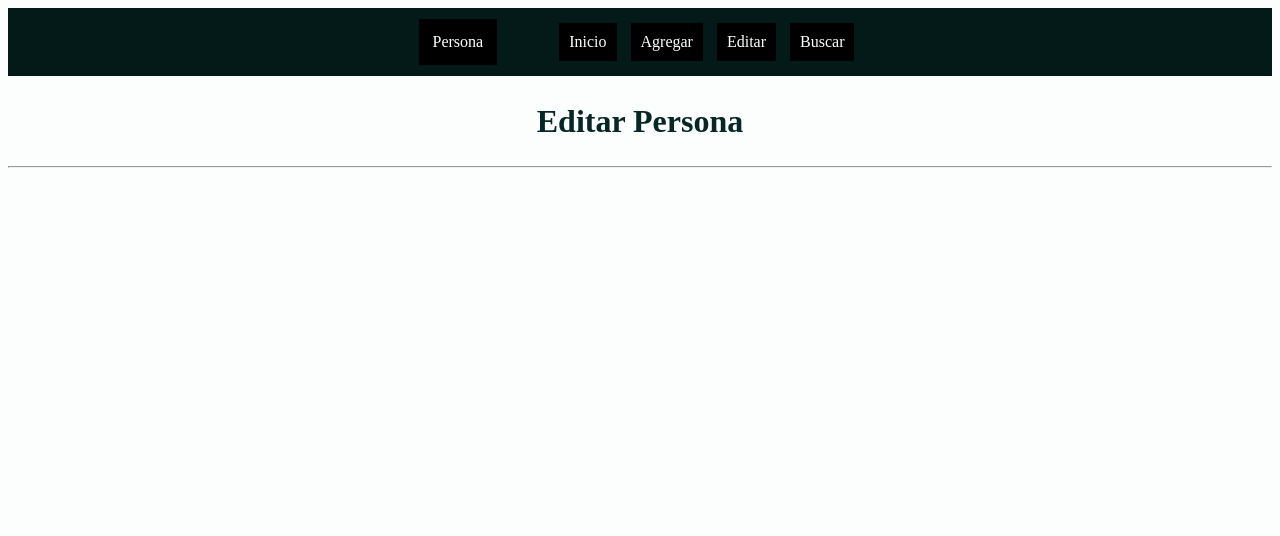
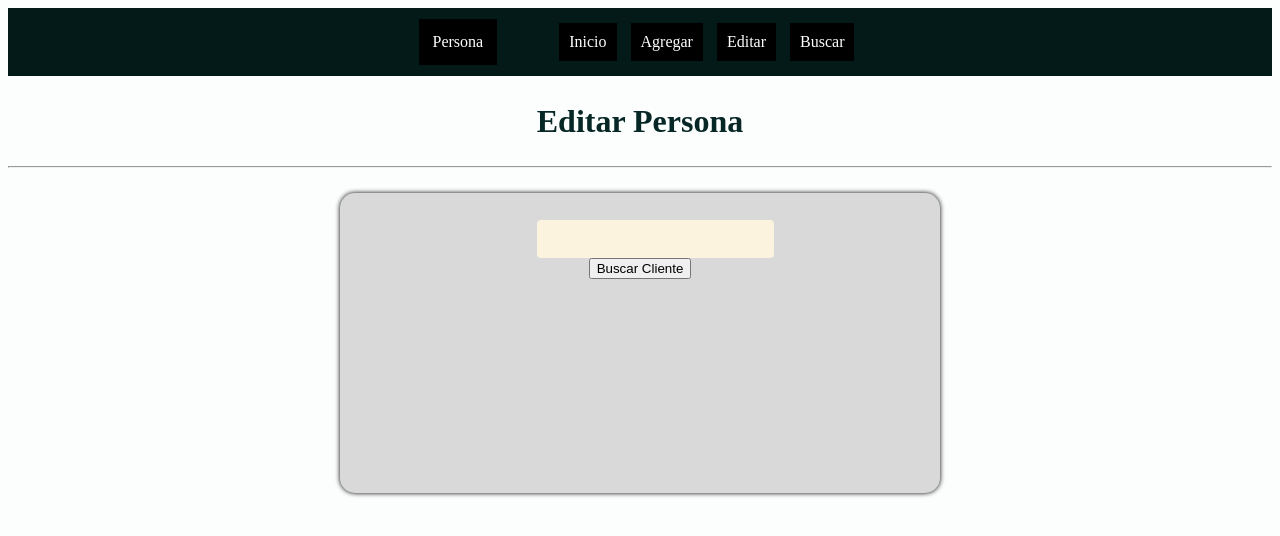
Before and after one commit to Delbelt/React-Crud-Personas, a React (Create React App) app: page /editar in a window 1280 px wide. Shown: the top 536 px of the page. Built offline with nearby package versions, Linux system fonts and the light colour scheme.

Commit message:
Agrega las paginas restantes con su funcionamiento [pages]

```diff
--- a/src/pages/BuscarScreen.jsx
+++ b/src/pages/BuscarScreen.jsx
@@ -1,11 +1,29 @@
-import React from 'react'
+import React, { useContext } from 'react'
+import TablaPersona from '../components/TablaPersona';
 import Title from '../components/Title';
+import PersonaContext from '../context/PersonaContext';
+import usePersona from '../hooks/usePersona';
 
 const BuscarScreen = () =>
 {
+    const {state} = useContext(PersonaContext);
+
+    const {id, handleFind, handleDelete} = usePersona(); //Refactor
+
+    const buscar = state.filter(objeto => objeto.id === id);
+
     return(
         <React.Fragment>
             <Title titulo='Buscar Persona'/>
+            <form onSubmit={handleFind}>
+                <label>
+                    <input type="text" autoComplete='off' name="id"/>
+                </label>
+                    <button type="submit">Buscar Cliente</button>
+            </form>
+
+            {id !== "" && <TablaPersona data={buscar} handleDelete={handleDelete}/>}
+
         </React.Fragment>
     );
 }
--- a/src/pages/EditarScreen.jsx
+++ b/src/pages/EditarScreen.jsx
@@ -1,11 +1,46 @@
-import React from 'react'
+import React, { useContext } from 'react'
 import Title from '../components/Title';
+import PersonaContext from '../context/PersonaContext';
+import usePersona from '../hooks/usePersona';
 
 const EditarScreen = () =>
 {
+    const {state, dispatch} = useContext(PersonaContext);
+
+    const {id, handleFind, handleEdit, handleChange, nombre, dni} = usePersona(dispatch); //Refactor
+
+    const buscar = state.filter(objeto => objeto.id === id);
+
+
     return(
         <React.Fragment>
+
             <Title titulo='Editar Persona'/>
+
+            <form className='form' onSubmit={handleFind}>
+                <label>
+                    <input autoComplete='off' type="text" name="id"/>
+                </label>
+                    <button type="submit">Buscar Cliente</button>
+            </form>
+
+            {
+                buscar.map((objeto)=>
+                {
+                    return(
+                        <div key={objeto.id}>
+                        <form className='form' onSubmit={handleEdit}>
+                            <label>
+                                <input type="hidden" name='id' value={objeto.id}></input>
+                                <input onChange={handleChange} autoComplete='off' type="text" name='nombre'  placeholder={objeto.nombre} value={nombre}></input>
+                                <input onChange={handleChange} autoComplete='off' type="text" name='dni'  placeholder={objeto.dni} value={dni}></input>
+                                <button type="submit">Editar</button>
+                            </label>
+                        </form>
+                        </div>
+                    )
+                })
+            }
         </React.Fragment>
     );
 }
--- a/src/pages/InicioScreen.jsx
+++ b/src/pages/InicioScreen.jsx
@@ -1,11 +1,16 @@
-import React from 'react'
+import React, { useContext } from 'react'
+import TablaPersona from '../components/TablaPersona';
 import Title from '../components/Title';
+import PersonaContext from '../context/PersonaContext';
 
 const InicioScreen = () =>
 {
+    const {state} = useContext(PersonaContext);
+
     return(
         <React.Fragment>
             <Title titulo='Personas'/>
+            <TablaPersona data={state}/>
         </React.Fragment>
     );
 }
```
